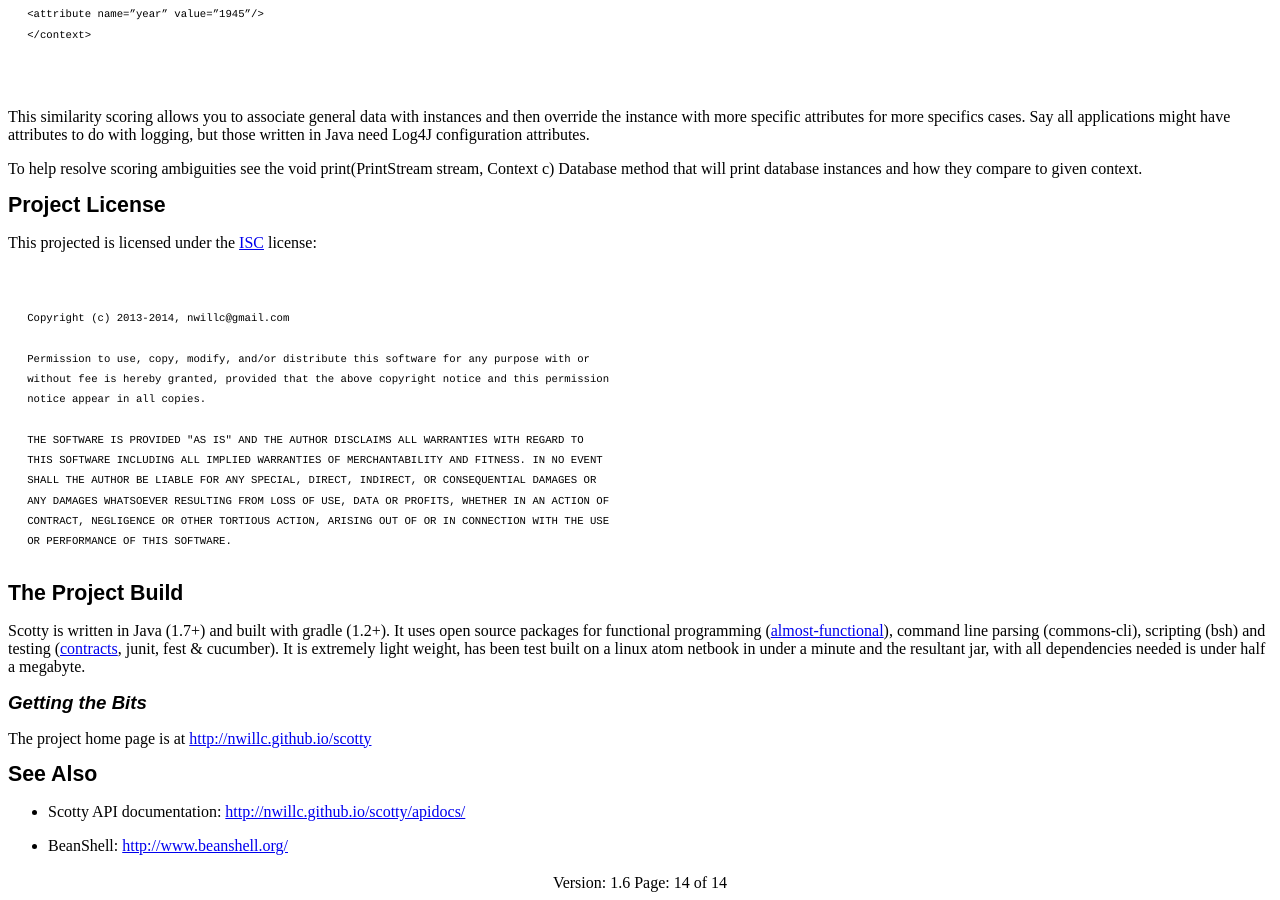
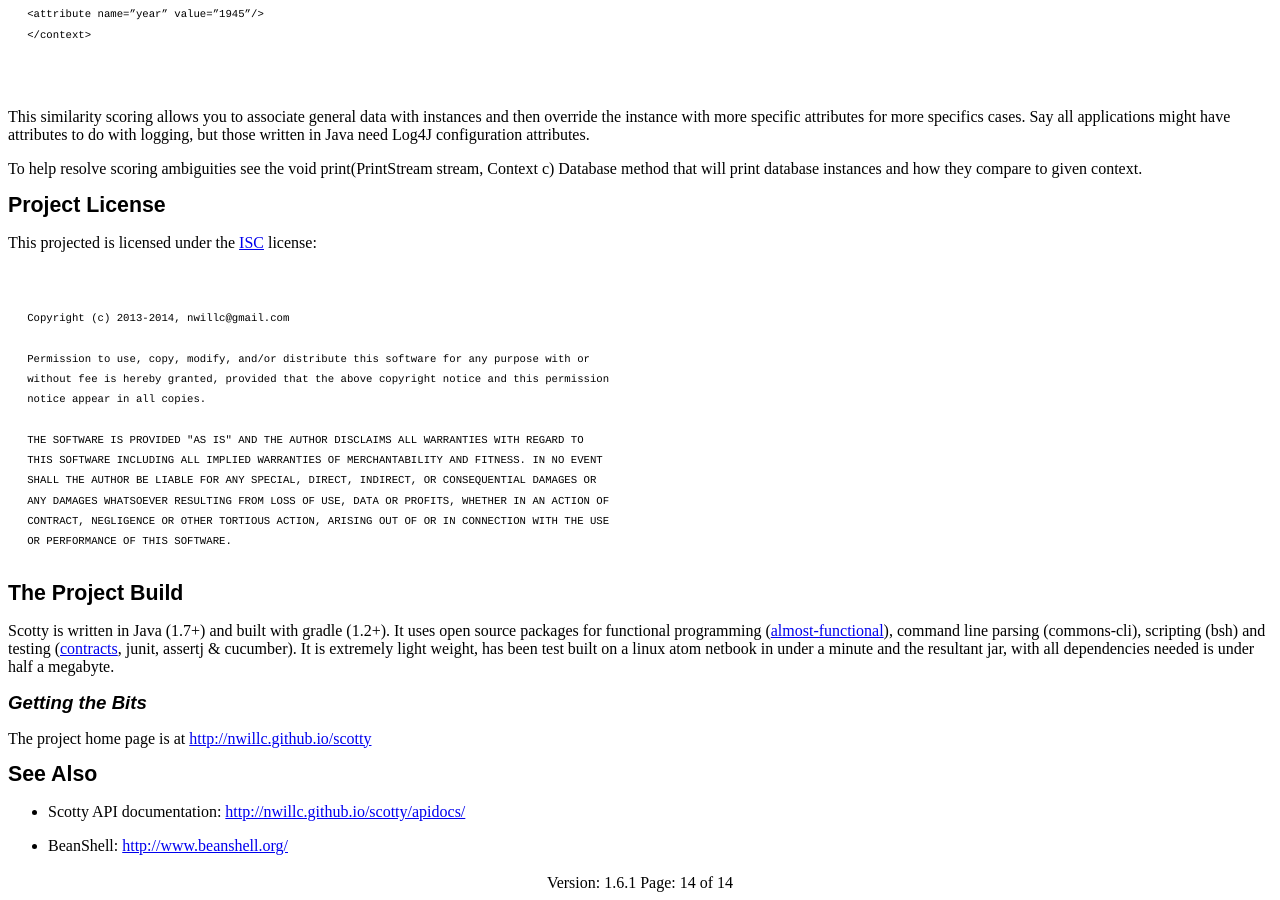
Before and after one commit to nwillc/scotty, a Jekyll site: the page scotty.html, which Jekyll copies as it is, in a window 1280 px wide and 900 px high, scrolled down 8724 px. Built offline with Jekyll 4.4.1, drawn with Linux system fonts in a browser that asks for light colours; Markdown is read by kramdown in place of the engine named in the settings; some of the changed text lies outside the part shown.

Commit message:
Documentation update

```diff
--- a/scotty.html
+++ b/scotty.html
@@ -3,10 +3,10 @@
 <HEAD>
 	<META HTTP-EQUIV="CONTENT-TYPE" CONTENT="text/html; charset=utf-8">
 	<TITLE>Simple Configuration Transformation Tool</TITLE>
-	<META NAME="GENERATOR" CONTENT="OpenOffice 4.0.1  (Unix)">
+	<META NAME="GENERATOR" CONTENT="OpenOffice 4.1.0  (Unix)">
 	<META NAME="CREATED" CONTENT="20130504;14425700">
-	<META NAME="CHANGED" CONTENT="20140704;13471900">
-	<META NAME="version" CONTENT="1.6">
+	<META NAME="CHANGED" CONTENT="20140803;16351000">
+	<META NAME="version" CONTENT="1.6.1">
 	<STYLE TYPE="text/css">
 	<!--
 		@page { margin: 0.79in }
@@ -55,9 +55,9 @@ I bought a couple vowels...</I></FONT></FONT></P>
 <P ALIGN=CENTER><BR><BR>
 </P>
 <P ALIGN=CENTER><FONT COLOR="#000000"><FONT FACE="Arial, sans-serif"><FONT SIZE=2><I>Version:
-<SDFIELD TYPE=DOCINFO SUBTYPE=CUSTOM NAME="version">1.6</SDFIELD></I></FONT></FONT></FONT></P>
+<SDFIELD TYPE=DOCINFO SUBTYPE=CUSTOM NAME="version">1.6.1</SDFIELD></I></FONT></FONT></FONT></P>
 <P ALIGN=CENTER><FONT COLOR="#000000"><FONT FACE="Arial, sans-serif"><FONT SIZE=2><I>Last
-Edit: <SDFIELD TYPE=DATETIME SDVAL="41824.5667939815" SDNUM="1033;1033;YYYY-MM-DD">2014-07-04</SDFIELD></I></FONT></FONT></FONT></P>
+Edit: <SDFIELD TYPE=DATETIME SDVAL="41854.6895601852" SDNUM="1033;1033;YYYY-MM-DD">2014-08-03</SDFIELD></I></FONT></FONT></FONT></P>
 <P ALIGN=CENTER><BR><BR>
 </P>
 <P ALIGN=CENTER><BR><BR>
@@ -912,8 +912,8 @@ uses open source packages for functional programming
 (<A HREF="http://nwillc.github.io/almost-functional">almost-functional</A>),
 command line parsing (commons-cli), scripting (bsh) and testing
 (<A HREF="http://nwillc.github.io/jdk_contract_tests/">contracts</A>,
-junit, fest  &amp; cucumber).  It is extremely light weight, has been
-test built on a linux atom netbook in under a minute and the
+junit, assertj  &amp; cucumber).  It is extremely light weight, has
+been test built on a linux atom netbook in under a minute and the
 resultant jar, with all dependencies needed is under half a megabyte.</P>
 <H2 CLASS="western"><A NAME="__RefHeading__728_1030085182"></A>Getting
 the Bits</H2>
@@ -928,9 +928,9 @@ Also</H1>
 </UL>
 <DIV TYPE=FOOTER>
 	<P ALIGN=CENTER STYLE="margin-top: 0.2in; margin-bottom: 0in">Version:
-	<SDFIELD TYPE=DOCINFO SUBTYPE=CUSTOM NAME="version">1.6</SDFIELD>
+	<SDFIELD TYPE=DOCINFO SUBTYPE=CUSTOM NAME="version">1.6.1</SDFIELD>
 
-	                                    Page: <SDFIELD TYPE=PAGE SUBTYPE=RANDOM FORMAT=PAGE>14</SDFIELD>
+	                                      Page: <SDFIELD TYPE=PAGE SUBTYPE=RANDOM FORMAT=PAGE>14</SDFIELD>
 	of <SDFIELD TYPE=DOCSTAT SUBTYPE=PAGE FORMAT=PAGE>14</SDFIELD></P>
 </DIV>
 </BODY>
```
